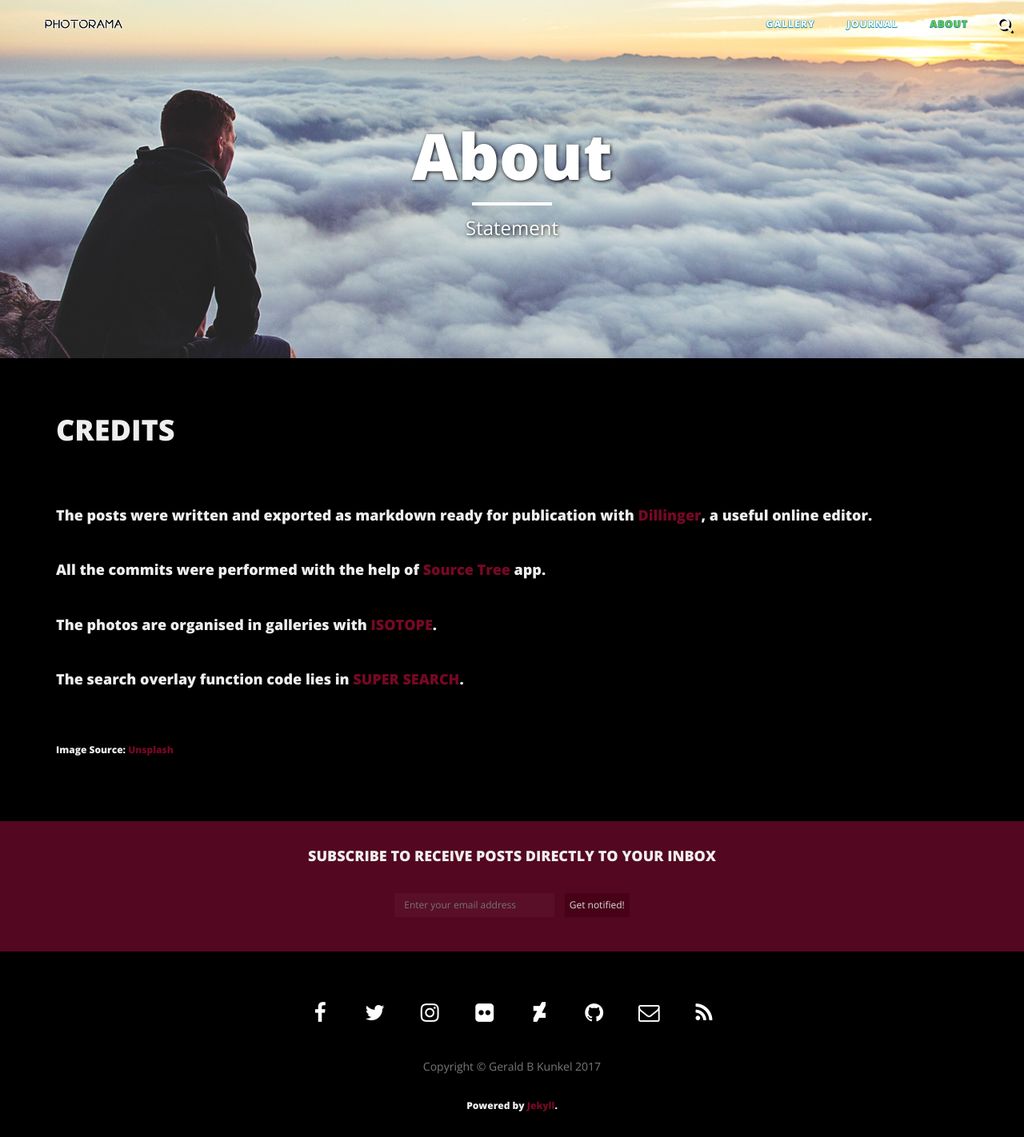
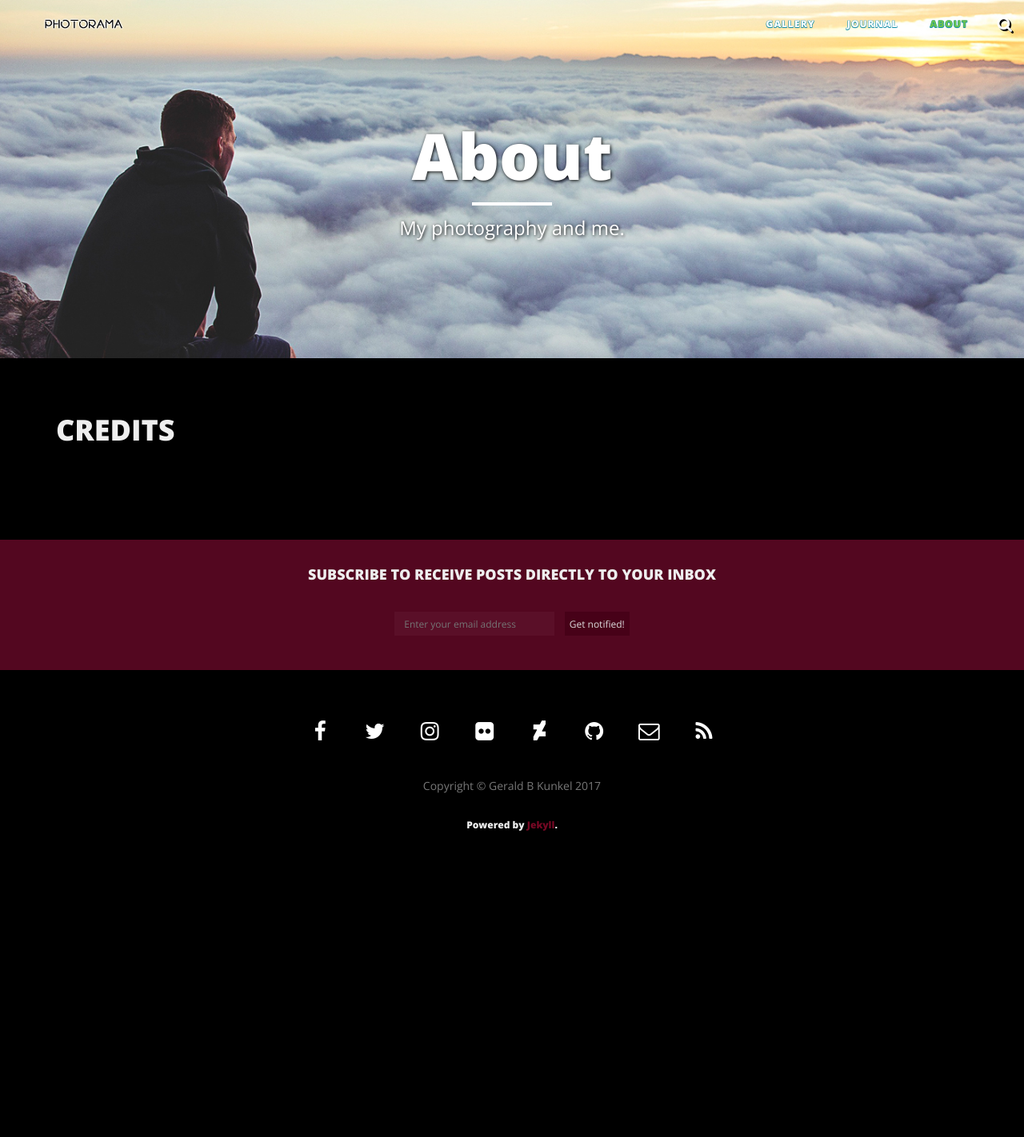
Before and after one commit to gbkunkel/gbkunkel.github.io, a Jekyll site: the page built from about/index.html, in a window 1280 px wide. Shown: the whole page at 80% size. Built offline with Jekyll 4.4.1, drawn with Linux system fonts in a browser that asks for light colours; nearby versions of some CDN libraries; after the commit the page ends 1071 px from its top, so only the background shows below that.

Commit message:
updated me

```diff
--- a/about/index.html
+++ b/about/index.html
@@ -1,22 +1,11 @@
 ---
 title: About
 layout: page
-description: Statement
+description: My photography and me.
 active: about
 header-img: img/about-bg.jpg
 ---
 
 <h1>CREDITS</h1>
-<br>
-<br>
-<h4>The posts were written and exported as markdown ready for publication with <a href="http://dillinger.io/">Dillinger</a>, a useful online editor.</h4>
-<br>
-<h4>All the commits were performed with the help of <a href="https://www.sourcetreeapp.com/">Source Tree</a> app.</h4>
-<br>
-<h4>The photos are organised in galleries with <a href="https://github.com/metafizzy/isotope">ISOTOPE</a>.</h4>
-<br>
-<h4>The search overlay function code lies in <a href="https://github.com/chinchang/super-search">SUPER SEARCH</a>.</h4>
-
-
-<br>
-<h6><p>Image Source: <a href="https://unsplash.com/photos/Dwheufds6kQ/">Unsplash</a></p></h6>
+<br/>
+<br/>
```
